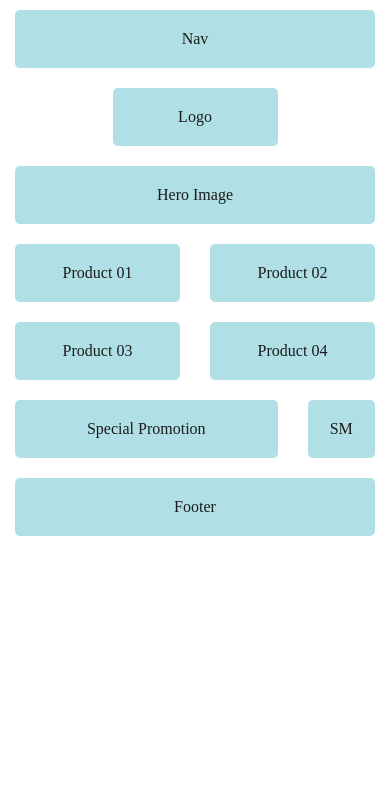
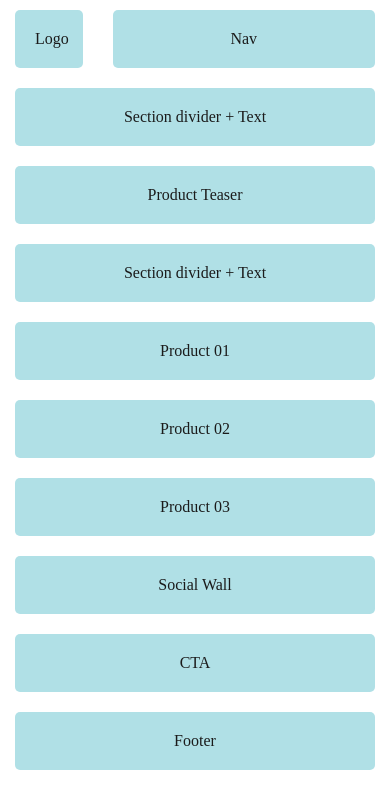
Before and after one commit to wittdesigns/freitas_rodrigo_witt_tiago_hw04_responsive_prototype, a plain HTML site: page index.html in a window 390 px wide. Drawn offline with Linux system fonts and the light colour scheme.

Commit message:
Added responsive code to the index.html

```diff
--- a/css/main.css
+++ b/css/main.css
@@ -1,5 +1,15 @@
+#hero-con-full {
+    display: none;
+}
+
+
 @media screen and (min-width: 768px){
-    #main-logo{
-    order: -1;
+    #hero-con-full{
+        display: block;
     }
 }
+
+
+#main-logo{
+    order: -1;
+}
--- a/index.html
+++ b/index.html
@@ -4,57 +4,66 @@
     <meta charset="UTF-8">
     <!-- in mobile set initial zoom level of page to 100%, set site size to equal device width not a larger canvas that is shrunk down-->
     <meta name="viewport" content="initial-scale=1.0, width=device-width">
-    <title>CSS FRAMEWROK</title>
+    <title>Orbitz :: Explore a New Universe of Favor</title>
     <!-- Link to reset or normalize before main.css
     only choose one -->
     <link href="css/grid.css" rel="stylesheet">
     <link href="css/main.css" rel="stylesheet">
 </head>
 <body>
-    <!-- Content will go here -->
+    <!-- hero-con-full only displays above 768px screns wide -->
+    <section class="grid-con" id="hero-con-full">
+        <div class="box col-span-full">Hero - Video / GIF</div>
+    </section>
 
     <header class="grid-con" id="main-header">
-        <nav class="box col-span-full m-col-start-5 m-col-end-13 l-col-start-6 l-col-end-13"
-        id="main-nav">Nav
+        <nav class="box col-start-2 col-end-5 m-col-start-4 m-col-end-13 l-col-start-5 l-col-end-13" id="main-nav">
+            Nav
         </nav>
-
-    <div class="box col-start-2 col-end-4 m-col-start-1 m-col-end-3 l-col-end-4"
-    id="main-logo">Logo</div>
-
+    <div class="box col-start-1 col-end-2 m-col-start-1 m-col-end-3 l-col-end-4" id="main-logo">
+        Logo
+    </div>
     </header>
 
-
     <main>
+        <!-- hero-con-full only displays above 768px screns wide -->
         <section class="grid-con" id="hero-con">
-            <div class="box col-span-full">Hero Image</div>
+            <div class="box col-span-full">Section divider + Text</div>
         </section>
 
-        <section class="grid-con" id="products">
-            <div class="box col-span-2 m-col-span-3"  >Product 01</div>
-            <div class="box col-span-2 m-col-span-3 " >Product 02</div>
-            <div class="box col-span-2 m-col-span-3 " >Product 03</div>
-            <div class="box col-span-2 m-col-span-3 " >Product 04</div>
+        <section class="grid-con" id="product-teaser">
+            <div class="box col-span-full">Product Teaser</div>
+            <!-- <div class="box col-span-2 m-col-span-3">Product 02</div>
+            <div class="box col-span-2 m-col-span-3">Product 03</div>
+            <div class="box col-span-2 m-col-span-3">Product 04</div> -->
         </section>
 
-        <section class="grid-con " id="promo-social">
-            <div class="box col-start-1 col-end-4 m-col-start-1
-            m-col-end-10 l-col-start-1 m-col-end-10 l-col-start-1 l-col-end-9">
-                Special Promotion</div>
-
-                <div class="box col-start-4 col-end-5 m-col-start-10 m-col-end-13 l-col-start-9
-                l-col-">SM</div>
-
-        </section>
-        <section class="grid-con" id="footer">
-            <div class="box col-span-full ">Footer</div>
+        <section class="grid-con" id="section-divider">
+            <div class="box col-span-full">Section divider + Text</div>
         </section>
 
+        <section class="grid-con" id="product-overview">
+            <div class="box col-span-full m-col-span-4">Product 01</div>
+            <div class="box col-span-full m-col-span-4">Product 02</div>
+            <div class="box col-span-full m-col-span-4">Product 03</div>
+        </section>
+
+        <section class="grid-con " id="social-wall">
+            <div class="box col-span-full">
+                Social Wall
+            </div>
+        </section>
+
+        <section class="grid-con" id="section-divider">
+            <div class="box col-span-full">CTA</div>
+        </section>
+
+        <section class="grid-con" id="footer">
+            <div class="box col-span-full ">
+                Footer
+            </div>
+        </section>
     </main>
-
-
-
-
-
     <!-- Link to JS file at bottom, just before closing body tag -->
     <script src="js/main.js"></script>
 </body>
```
Also changed, not shown: 1 other file.
